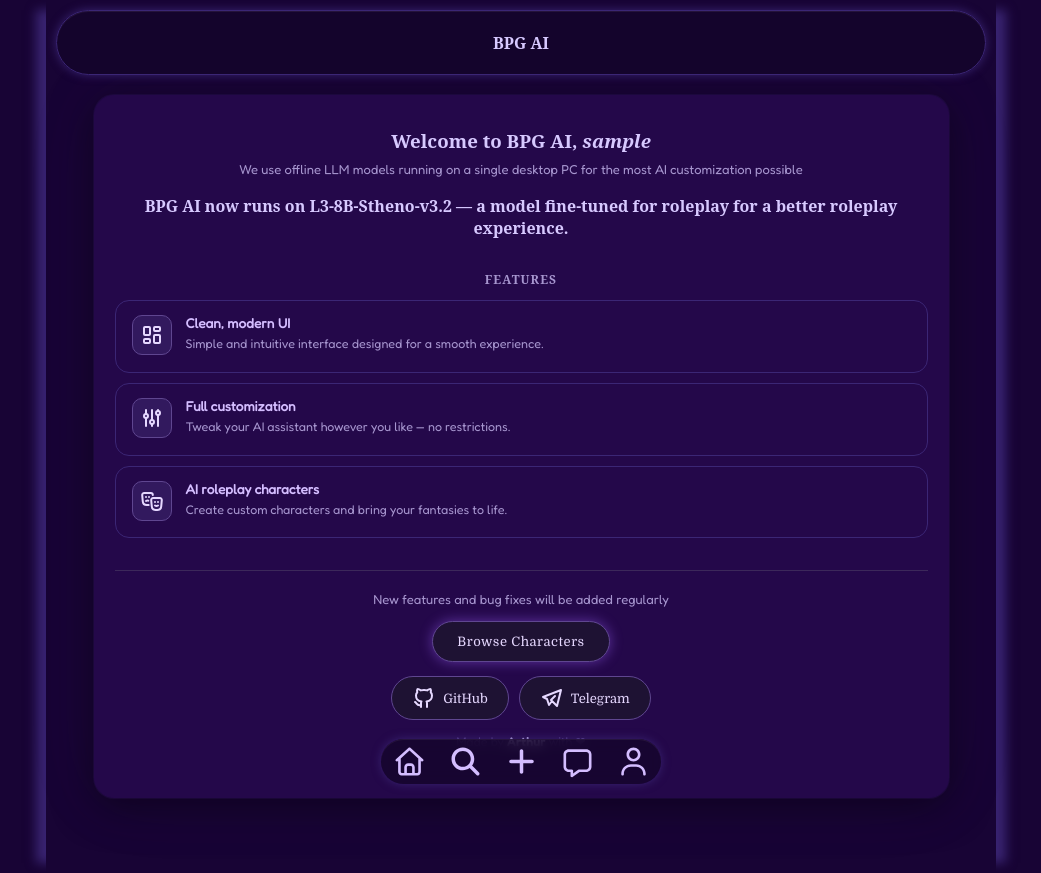
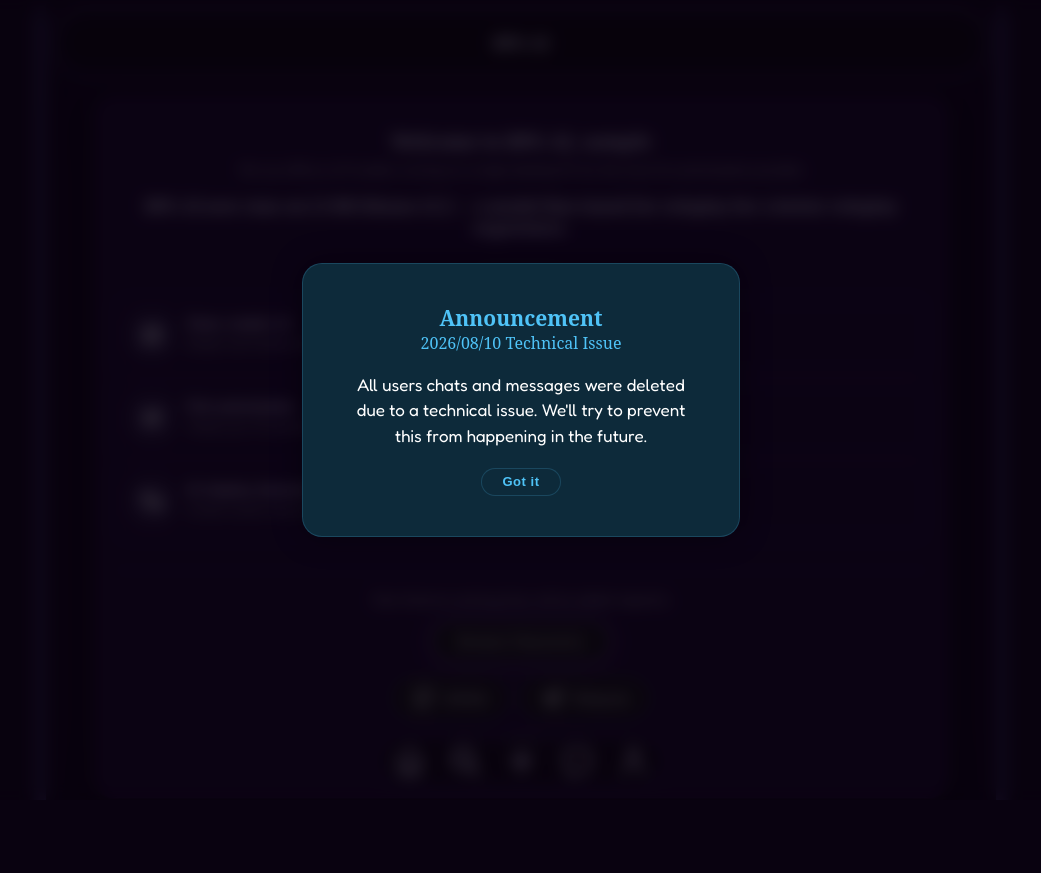
Before and after one commit to BPGalaxy/BPG-AI, a Django app: template templates/homepage.html in a window 1280 px wide. Shown: the whole page, without its empty margins (119-1160 px from the left). After the commit the page ends 775 px from the top, so only its background shows below. Run offline with Django 4.2, Linux system fonts and the light colour scheme; data comes from the database, SQL or seed files in the repository; tables that the repository leaves empty hold one stand-in row (values such as "Sample post"); the template is opened without the code that fills it: values that come from a table or form of the project are taken from there, most other values are stand-ins (such as "Sample title", 1, 10 or a date in 2020); parts of the project's set-up code (start-up, migrations or seed data) failed here and were passed over; some web fonts are replaced.

Commit message:
Announcement feature added

```diff
--- a/ASP/settings.py
+++ b/ASP/settings.py
@@ -41,6 +41,9 @@ INSTALLED_APPS = [
     'accounts',
 ]
 
+ANNOUNCEMENT_VERSION = "2026/08/10 Technical Issue"
+ANNOUNCEMENT_TEXT = "All users chats and messages were deleted due to a technical issue. We'll try to prevent this from happening in the future."
+
 MIDDLEWARE = [
     'django.middleware.security.SecurityMiddleware',
     'django.contrib.sessions.middleware.SessionMiddleware',
@@ -82,6 +85,7 @@ TEMPLATES = [
                 'django.template.context_processors.request',
                 'django.contrib.auth.context_processors.auth',
                 'django.contrib.messages.context_processors.messages',
+                'home.context_processors.announcement'
             ],
         },
     },
--- /dev/null
+++ b/home/context_processors.py
@@ -0,0 +1,16 @@
+from django.conf import settings
+
+def announcement(request):
+    if not hasattr(request, "session"):
+        return {}
+
+    seen = request.session.get("seen_announcement") == settings.ANNOUNCEMENT_VERSION
+
+    if not seen:
+        request.session["seen_announcement"] = settings.ANNOUNCEMENT_VERSION
+
+    return {
+        "show_announcement": not seen,
+        "announcement_version": settings.ANNOUNCEMENT_VERSION,
+        "announcement_text": settings.ANNOUNCEMENT_TEXT,
+    }
--- a/templates/base.html
+++ b/templates/base.html
@@ -306,5 +306,12 @@
     if (e.target === document.getElementById('overlay')) closeModal();
   }
 
+  function AcloseModal() {
+    document.getElementById('Aoverlay').classList.remove('open');
+  }
+
+  function AhandleOverlayClick(e) {
+    if (e.target === document.getElementById('Aoverlay')) AcloseModal();
+  }
 
 </script>
--- a/templates/homepage.html
+++ b/templates/homepage.html
@@ -71,8 +71,9 @@
 
 {% block content %}
 <div style="height:100%"></div>
-            <div class="form_container" style="margin:0px auto 0px auto;">
-                {% if user_status.is_owner %}
+      <div class="form_container" style="margin:0px auto 0px auto;">
+
+        {% if user_status.is_owner %}
             <span class="pill badge-owner" onclick="showModal('owner')" style="margin-bottom: 4px;">★ Owner</span>
         {% endif %}
         {% if user_status.is_developer %}
@@ -80,6 +81,16 @@
         {% endif %}
         {% if user_status.is_staff %}
             <span class="pill badge-staff" onclick="showModal('staff')" style="margin-bottom: 4px;">Staff</span>
+        {% endif %}
+        {% if show_announcement %}
+          <div class="overlay open" id="Aoverlay" onclick="AhandleOverlayClick(event)">
+                  <div class="modal staff" id="Amodal">
+                    <span class="modal-level" style="font-size: 21px; font-weight: bold;">Announcement</span><br>
+                    <span class="modal-level" style="font-size: 16px; font-weight: normal;">{{ announcement_version }}</span><br><br>
+                    <p class="modal-text"  id="Amodal-text">{{ announcement_text }}</p>
+                    <button class="modal-close" onclick="AcloseModal()"><span class="btn-inner">Got it</span></button>
+                  </div>
+                </div>
         {% endif %}
             </div>
                 <div class="overlay" id="overlay" onclick="handleOverlayClick(event)">
--- a/templates/static/css/forms.style.css
+++ b/templates/static/css/forms.style.css
@@ -306,10 +306,10 @@
           .modal-close:hover { background: #f5f5f5; }
 
           /* Per-level accents */
-          .modal.staff { border-color: #4fc3f730; }
-          .modal.staff .modal-level { color: #4fc3f7; }
+          .modal.staff { border-color: #4fc3f730; background: #0d2a3a; box-shadow: 0 0 30px #00000060; }
+          .modal.staff .modal-level { color: #4fc3f7; font-family: 'Noto serif', Georgia}
 
-          .modal.dev { border-color: #e05c7a30; }
+          .modal.dev { border-color: #e05c7a30; background: #2a0d12; box-shadow: 0 0 30px #00000060; }
           .modal.dev .modal-level { color: #e05c7a; }
 
           .modal.owner { border-color: #7c4dff50; box-shadow: 0 0 30px #7c4dff18; background: #180435;}
```
